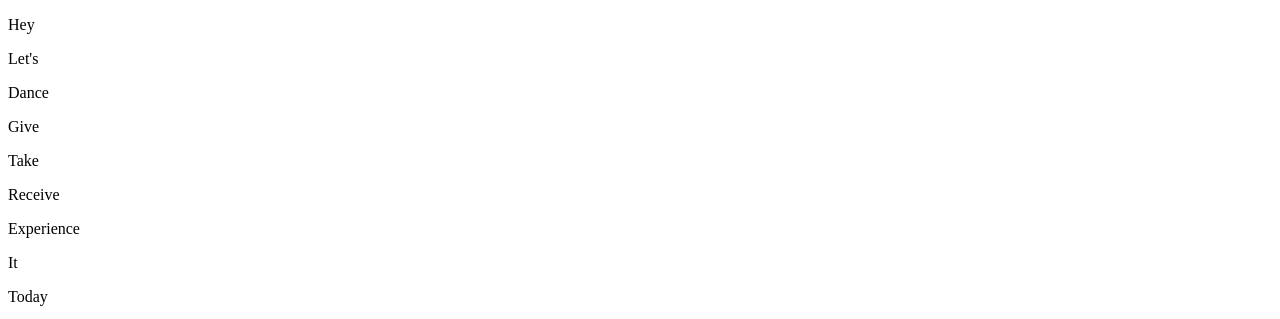
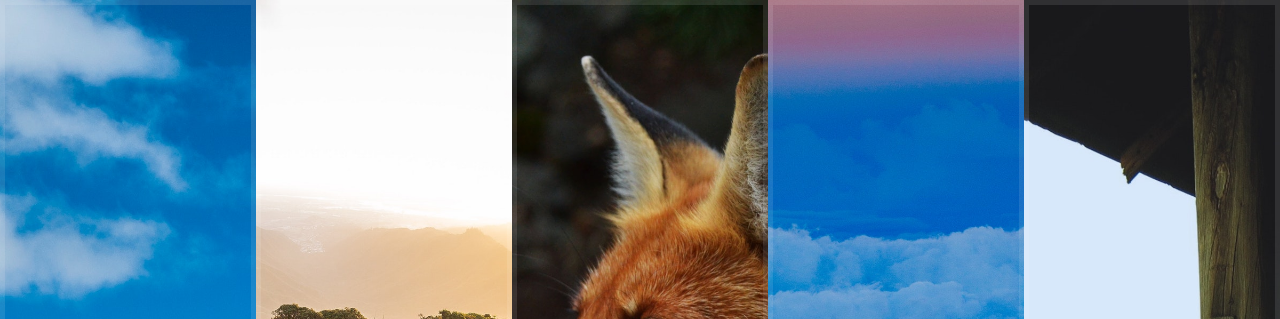
Before and after one commit to narthkings/css-flexpanel, a plain HTML site: page index.html in a window 1280 px wide. Shown: the top 319 px of the page. Drawn offline with Linux system fonts and the light colour scheme.

Commit message:
called externally from styles

```diff
--- a/index.html
+++ b/index.html
@@ -4,6 +4,7 @@
   <meta charset="UTF-8">
   <title>Flex Panels 💪</title>
   <link href='https://fonts.googleapis.com/css?family=Amatic+SC' rel='stylesheet' type='text/css'>
+  <link rel="stylesheet" type="text/css" href="style.css">
 </head>
 <body>
   <style>
--- /dev/null
+++ b/style.css
@@ -0,0 +1,80 @@
+ html {
+      box-sizing: border-box;
+      background: #ffc600;
+      font-family: 'helvetica neue';
+      font-size: 20px;
+      font-weight: 200;
+    }
+
+    body {
+      margin: 0;
+    }
+
+    *, *:before, *:after {
+      box-sizing: inherit;
+    }
+
+    .panels {
+      min-height: 100vh;
+      overflow: hidden;
+      display: flex;
+    }
+
+    .panel {
+      background: #6B0F9C;
+      box-shadow: inset 0 0 0 5px rgba(255,255,255,0.1);
+      color: white;
+      text-align: center;
+      align-items: center;
+      /* Safari transitionend event.propertyName === flex */
+      /* Chrome + FF transitionend event.propertyName === flex-grow */
+      transition:
+        font-size 0.7s cubic-bezier(0.61,-0.19, 0.7,-0.11),
+        flex 0.7s cubic-bezier(0.61,-0.19, 0.7,-0.11),
+        background 0.2s;
+      font-size: 20px;
+      background-size: cover;
+      background-position: center;
+      flex: 1;
+      display: flex;
+      justify-content: center;
+      align-items: center;
+      flex-direction: column;
+    }
+
+    .panel1 { background-image:url(photo-1443891238287-325a8fddd0f7.jpg); }
+    .panel2 { background-image:url(girl.jpg); }
+    .panel3 { background-image:url(fox.jpg); }
+    .panel4 { background-image:url(blue.jpg); }
+    .panel5 { background-image:url(flashlight.jpg); }
+
+    /* Flex Children */
+    .panel > * {
+      margin: 0;
+      width: 100%;
+      transition: transform 0.5s;
+      /*border: 1px solid red;*/
+      flex:1 0 auto ;
+      display: flex;
+      justify-content: center;
+      align-items: center;
+    }
+    .panel > *:first-child{transform: translateY(-100%);}
+    .panel.open-active > *:first-child{transform: translateY(0);}
+    .panel > *:last-child{transform: translateY(100%);}
+    .panel.open-active > *:last-child{transform: translateY(0);}
+    .panel p {
+      text-transform: uppercase;
+      font-family: 'Amatic SC', cursive;
+      text-shadow: 0 0 4px rgba(0, 0, 0, 0.72), 0 0 14px rgba(0, 0, 0, 0.45);
+      font-size: 2em;
+    }
+
+    .panel p:nth-child(2) {
+      font-size: 4em;
+    }
+
+    .panel.open {
+      font-size: 40px;
+      flex: 5;
+    }
```
